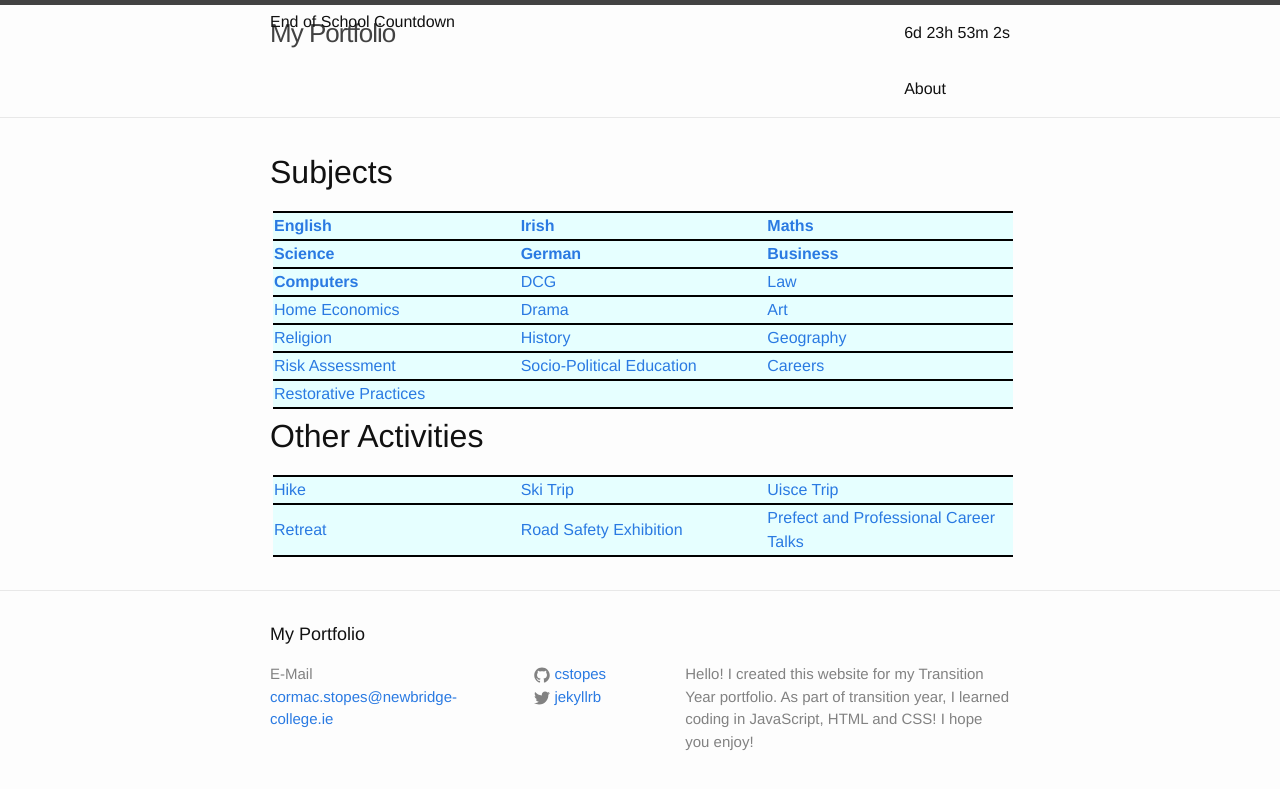
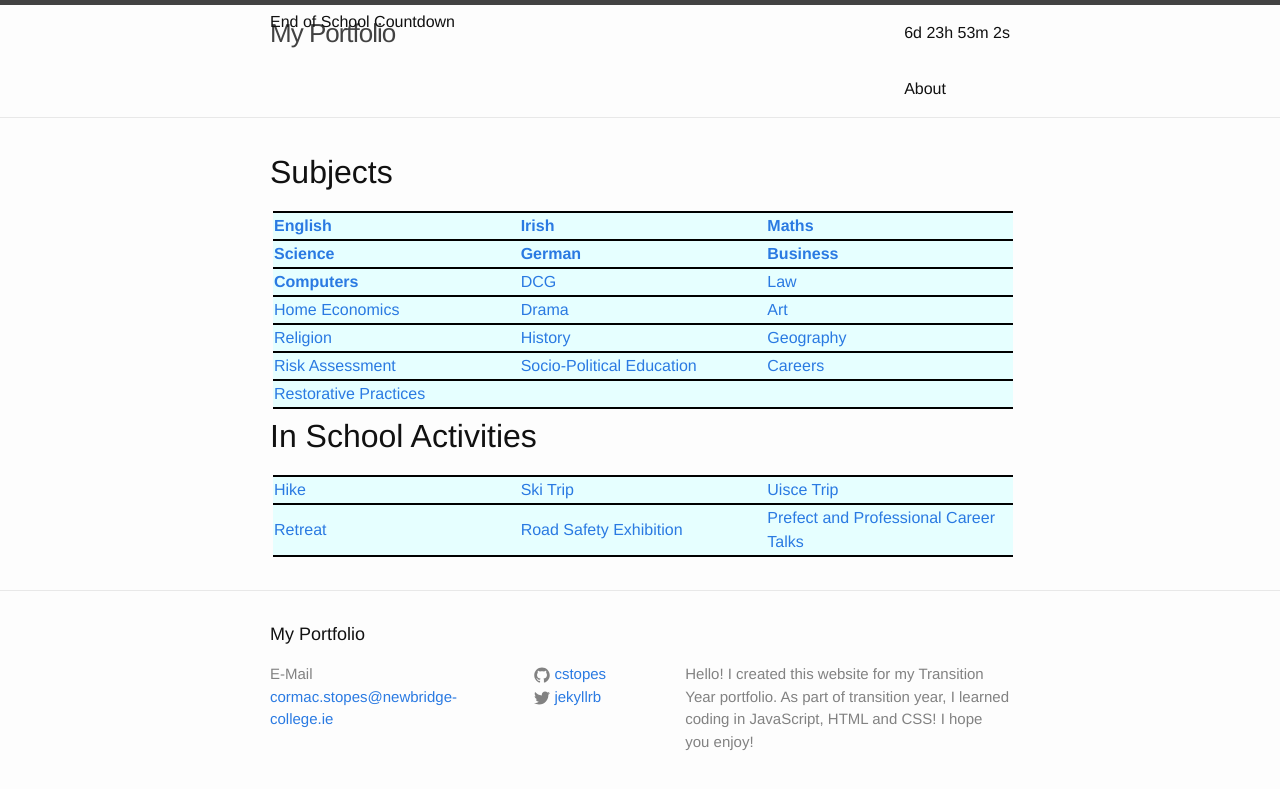
Before and after one commit to cstopes/cstopes.github.io, a Jekyll site: the page built from index.html, in a window 1280 px wide. Shown: the top 789 px of the page. Built offline with Jekyll 4.4.1, drawn with Linux system fonts in a browser that asks for light colours.

Commit message:
Update index.html

```diff
--- a/index.html
+++ b/index.html
@@ -41,7 +41,7 @@ layout: default
         <td><a href = "/2017/04/04/restorative_practices.html" target = "_blank">Restorative Practices</a></td>
       </tr>
   </table>
-    <h1>Other Activities</h1>
+    <h1>In School Activities</h1>
   <table>
     <tr>
       <td><a href = "/2017/04/04/hike.html">Hike</a></td>
@@ -55,7 +55,7 @@ layout: default
   </table>
 </div>
 
-<div id="clock" class = "clock">
+<div id="clock" class = "clock" style = "clear: bottom">
   <p>End of School Countdown</p>
 </div>
 
```
